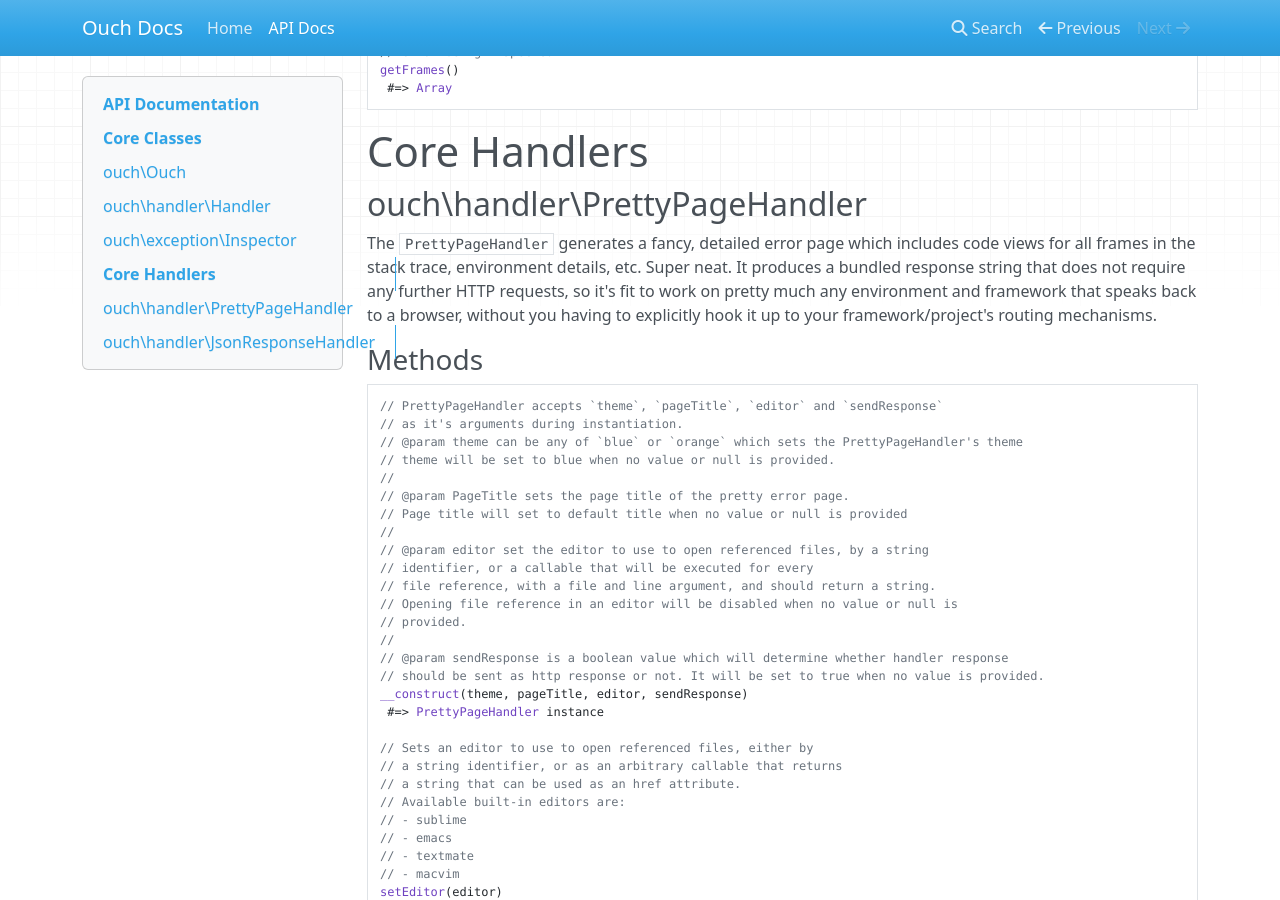
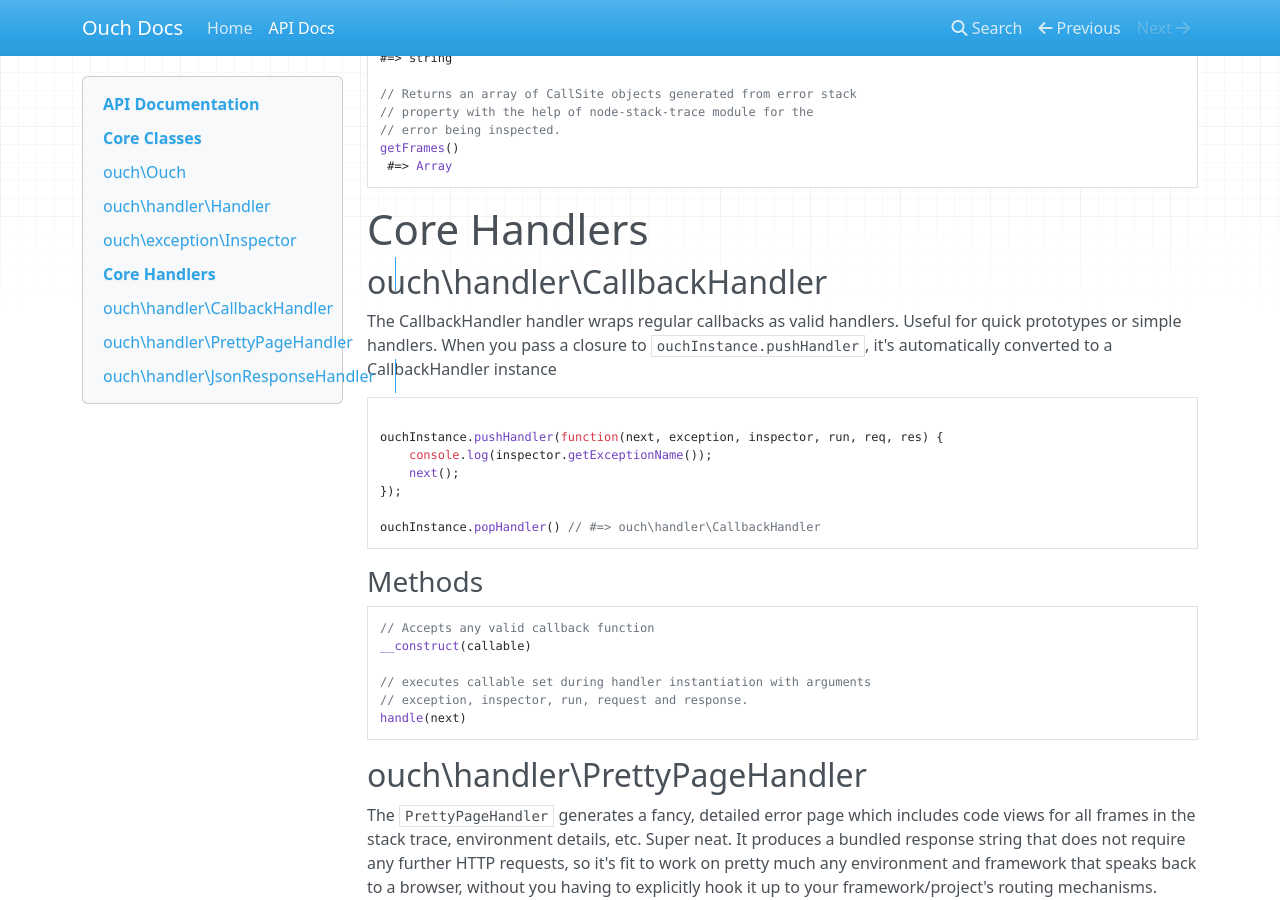
Before and after one commit to quorrajs/Ouch, an MkDocs documentation site: the page built from docs/api-docs.md, in a window 1280 px wide and 900 px high, scrolled down 2647 px. Built offline with MkDocs 1.6.1, drawn with Linux system fonts in a browser that asks for light colours; nearby versions of some CDN libraries; old or Windows-style settings are respelled for this version of MkDocs; some of the changed text lies outside the part shown.

Commit message:
:art: wrap up regular callback handlers with standard ouch/handlers/CallbackHandler
A new default handler - ouch/handlers/CallbackHandler is intoduced. Now normal callbacks passed to
ouchinstance.pushHandler as error handler will be wraped in to Handler instance with the help of
ouch/handlers/CallbackHandler.

````diff
--- a/docs/api-docs.md
+++ b/docs/api-docs.md
@@ -6,6 +6,7 @@
 - [`ouch\exception\Inspector`](#ouchexceptioninspector) - Exposes methods to inspect an exception
 
 ### Core Handlers:
+- [`ouch\handler\CallbackHandler`](#ouchhandlercallbackhandler) - Wraps callables as handlers
 - [`ouch\handler\PrettyPageHandler`](#ouchhandlerprettypagehandler) - Outputs a detailed, fancy error page
 - [`ouch\handler\JsonResponseHandler`](#ouchhandlerjsonresponsehandler) - Formats errors and exceptions as a JSON payload
 
@@ -105,6 +106,9 @@ setRequest(request)
 
 // Sets the http response to the property __response
 setResponse(Response)
+
+// returns the output from `inspector.getException()`
+getException()
 ```
 
 ## ouch\exception\Inspector
@@ -138,6 +142,30 @@ getFrames()
 ```
 
 # Core Handlers
+
+## ouch\handler\CallbackHandler
+The CallbackHandler handler wraps regular callbacks as valid handlers. Useful for quick prototypes or simple handlers. When you pass a closure to `ouchInstance.pushHandler`, it's automatically converted to a CallbackHandler instance
+
+```javascript
+
+ouchInstance.pushHandler(function(next, exception, inspector, run, req, res) {
+    console.log(inspector.getExceptionName());
+    next();
+});
+
+ouchInstance.popHandler() // #=> ouch\handler\CallbackHandler
+```
+
+### Methods
+
+```javascript
+// Accepts any valid callback function
+__construct(callable)
+
+// executes callable set during handler instantiation with arguments
+// exception, inspector, run, request and response.
+handle(next)
+```
 
 ## ouch\handler\PrettyPageHandler
 
````
Also changed, not shown: Ouch.js (+14 -13 lines), README.md (+3 -2 lines), 3 other files.
